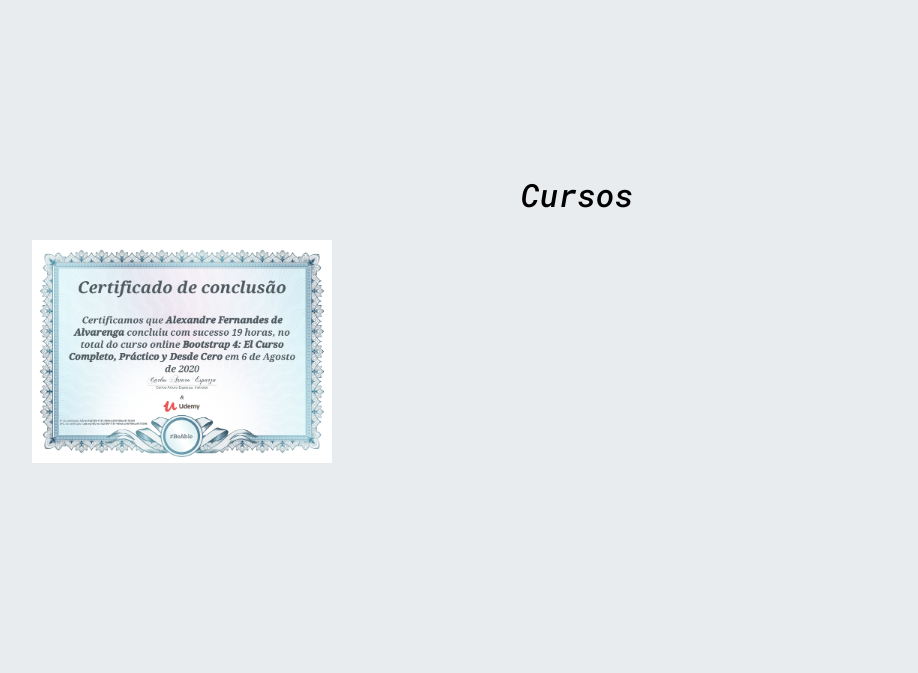
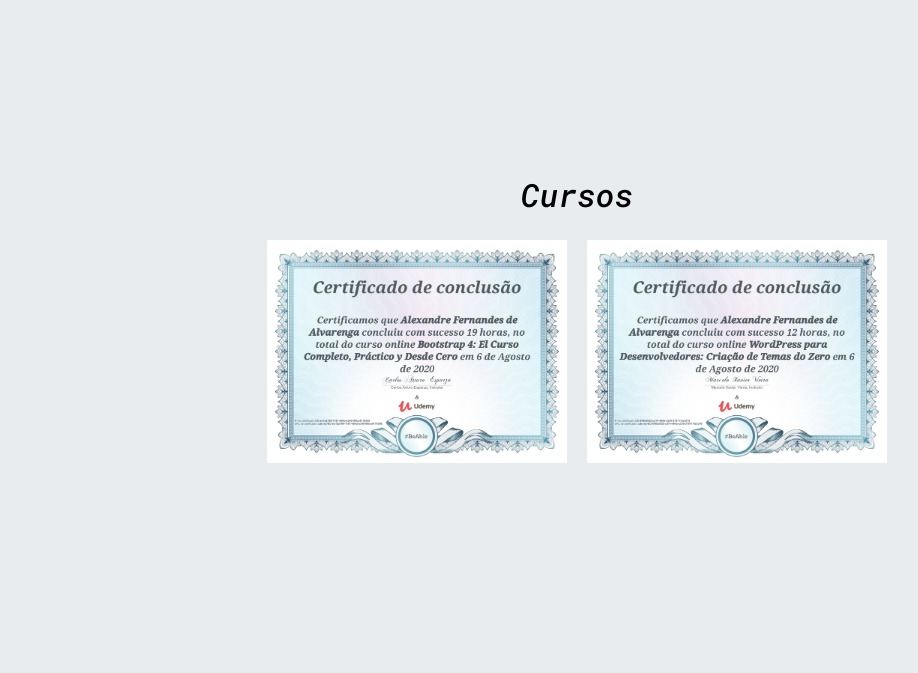
Before and after one commit to 2011Alexandrealvarenga/Portfolio2, a PHP site: page / in a window 1280 px wide. Shown: the part 2912-3585 px from the top of the page, without its empty margins (63-981 px from the left). Run offline with PHP 8.4, Linux system fonts and the light colour scheme; some libraries are stand-ins or nearby versions.

Commit message:
insert wordpress course

```diff
--- a/index.html
+++ b/index.html
@@ -269,6 +269,9 @@
         <div class="item">
           <img src="bootstrap.jpg" class="img-fluid">
         </div>
+        <div class="item">
+          <img src="wordpress.jpg" class="img-fluid">
+        </div>
       </div>
         <!--
         <div class="row conteudo-curso">
--- a/style.css
+++ b/style.css
@@ -441,6 +441,10 @@ color: #000;
       color: #000; }
     .conteudo-curso .conteudo:hover p {
       color: #000; }
+.conteudo-curso{
+  display: flex;
+  justify-content: center;
+}
 .conteudo-curso .item{
   width: 300px;
   margin: 10px;
```
